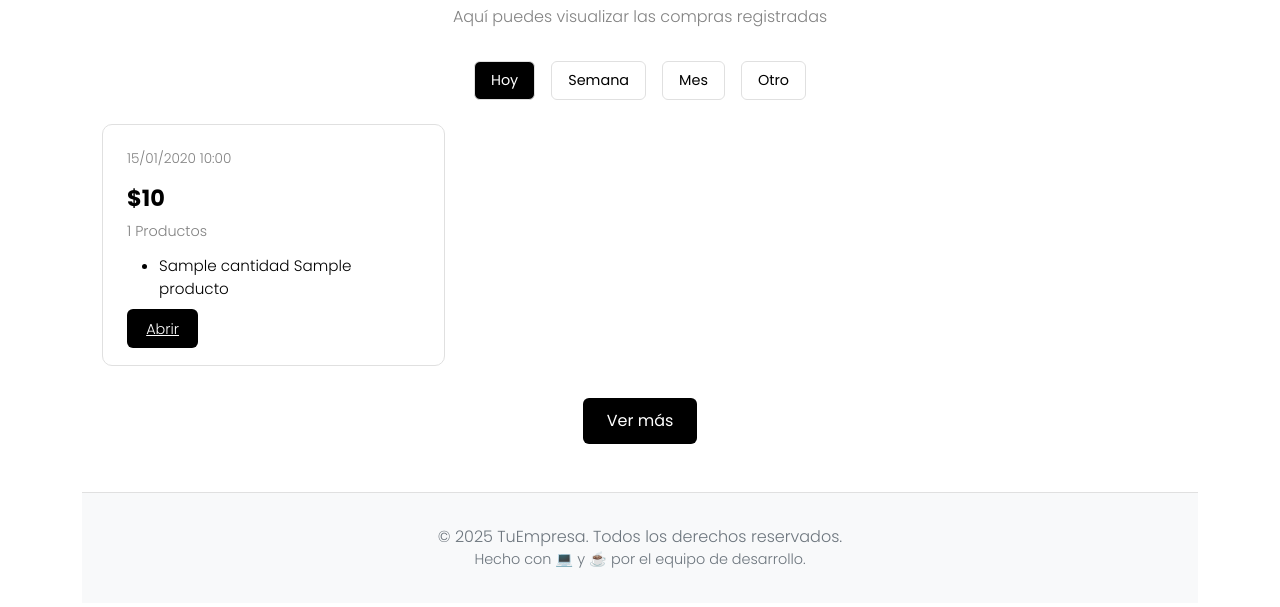
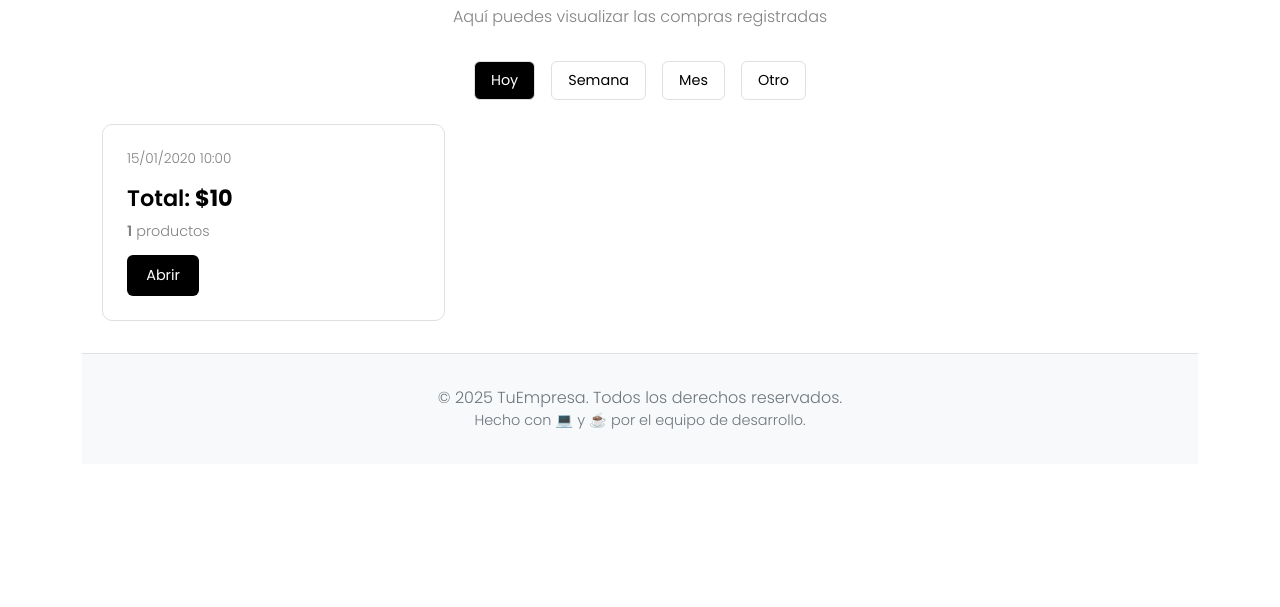
Before and after one commit to Astroid435/BARRIOMARKET, a Django app: template barriomarket/templates/compras/compras.html in a window 1280 px wide. Shown: the part 158-765 px from the top of the page. Run offline with Django 5.2, Linux system fonts and the light colour scheme; the template is opened without the code that fills it: most values are stand-ins (such as "Sample title", 1, 10 or a date in 2020); some libraries are stand-ins or nearby versions.

Commit message:
compras alerta

```diff
--- a/barriomarket/templates/compras/_parcial_listado.html
+++ b/barriomarket/templates/compras/_parcial_listado.html
@@ -4,25 +4,48 @@
     {% for compra in lista_compras %}
     <div class="order-card">
         <p class="order-date">{{ compra.Fecha|date:"d/m/Y H:i" }}</p>
-        <p class="order-price">${{ compra.Valor }}</p>
-        <p class="order-products">{{ compra.CantidadEncargo.count }} Productos</p>
+        <p class="order-price"><span class="fw-semibold">Total:</span> ${{ compra.Valor }}</p>
+        <p class="order-products"><span class="fw-semibold">{{ compra.CantidadEncargo.count }}</span> productos</p>
 
-        <div class="order-details">
-            <ul>
-                {% for detalle in compra.CantidadEncargo.all %}
-                <li>{{ detalle.Cantidad }} {{ detalle.Productos.Nombre }}</li>
-                {% endfor %}
-            </ul>
+        <!-- Botón para abrir modal -->
+        <button class="btn-open" data-bs-toggle="modal" data-bs-target="#modalCompra{{ compra.id }}">
+            Abrir
+        </button>
+    </div>
+
+    <!-- Modal Detalles de la Compra -->
+    <div class="modal fade" id="modalCompra{{ compra.id }}" tabindex="-1" aria-labelledby="modalLabel{{ compra.id }}" aria-hidden="true">
+        <div class="modal-dialog modal-lg">
+            <div class="modal-content rounded-4">
+                <div class="modal-header">
+                    <h5 class="modal-title" id="modalLabel{{ compra.id }}">Compra #{{ compra.id }}</h5>
+                    <button type="button" class="btn-close" data-bs-dismiss="modal" aria-label="Cerrar"></button>
+                </div>
+                <div class="modal-body">
+                    <p><span class="fw-semibold">Administrador:</span> {{ compra.Usuario.Primer_nombre }} {{ compra.Usuario.Primer_apellido }}</p>
+                    <p><span class="fw-semibold">Correo:</span> {{ compra.Usuario.Correo }}</p>
+                    <p><span class="fw-semibold">Fecha:</span> {{ compra.Fecha|date:"d/m/Y H:i" }}</p>
+                    <p><span class="fw-semibold">Total:</span> ${{ compra.Valor }}</p>
+                    <hr>
+                    <h6 class="fw-semibold">Productos:</h6>
+                    <ul>
+                        {% for detalle in compra.CantidadEncargo.all %}
+                            <li>
+                                <span class="fw-semibold">{{ detalle.Productos.Nombre }}</span><br>
+                                <em>{{ detalle.Productos.Descripcion }}</em><br>
+                                Valor unitario: ${{ detalle.Productos.ValorVenta }}
+                                (Cantidad: {{ detalle.Cantidad }})
+                            </li>
+                        {% endfor %}
+                    </ul>
+                </div>
+                <div class="modal-footer">
+                    <button type="button" class="btn btn-secondary" data-bs-dismiss="modal">Cerrar</button>
+                </div>
+            </div>
         </div>
-
-        <a href="" class="btn-open">Abrir</a>
     </div>
     {% empty %}
     <p>No hay compras registradas.</p>
     {% endfor %}
 </div>
-
-<!-- Ver más -->
-<div class="load-more">
-    <button class="btn-more">Ver más</button>
-</div>
```
Also changed, not shown: barriomarket/public/image/Productos/7a206441-583a-4802-a73c-4d2cd0cadb7c.png (added).
